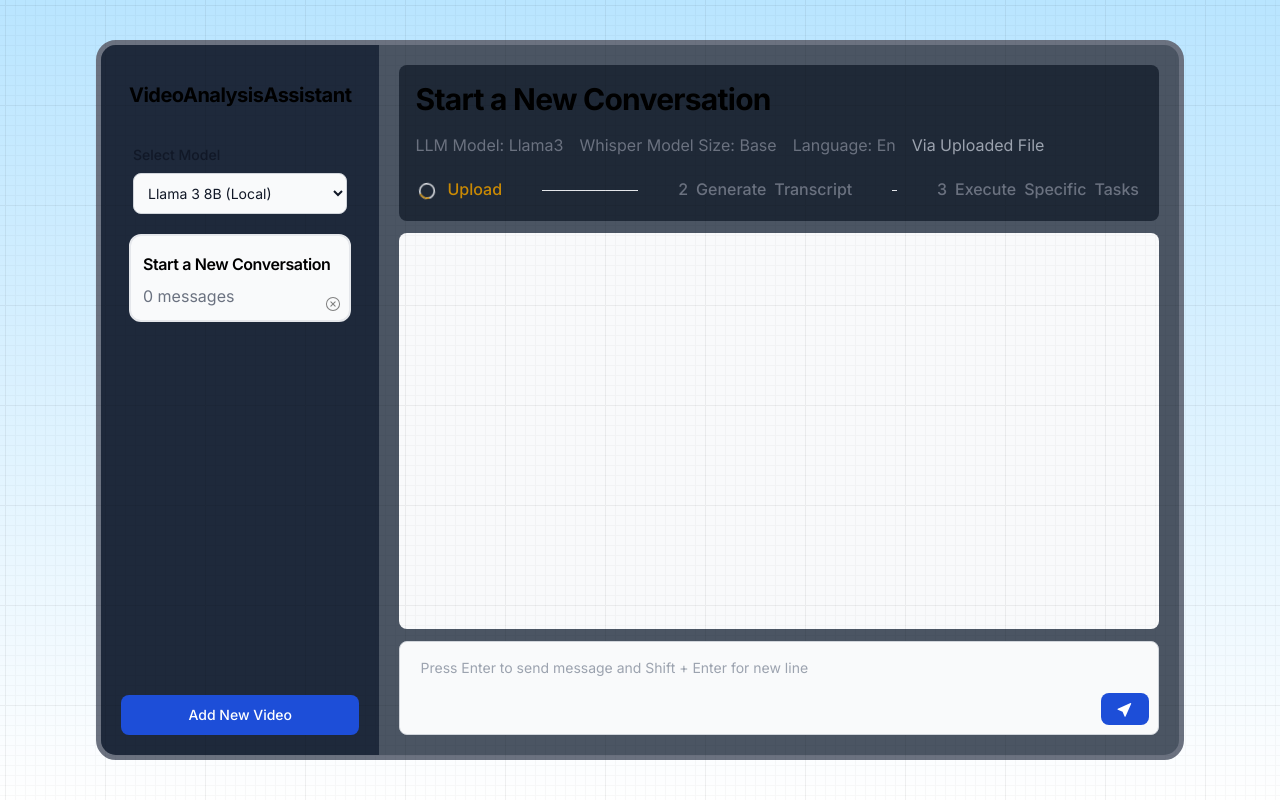
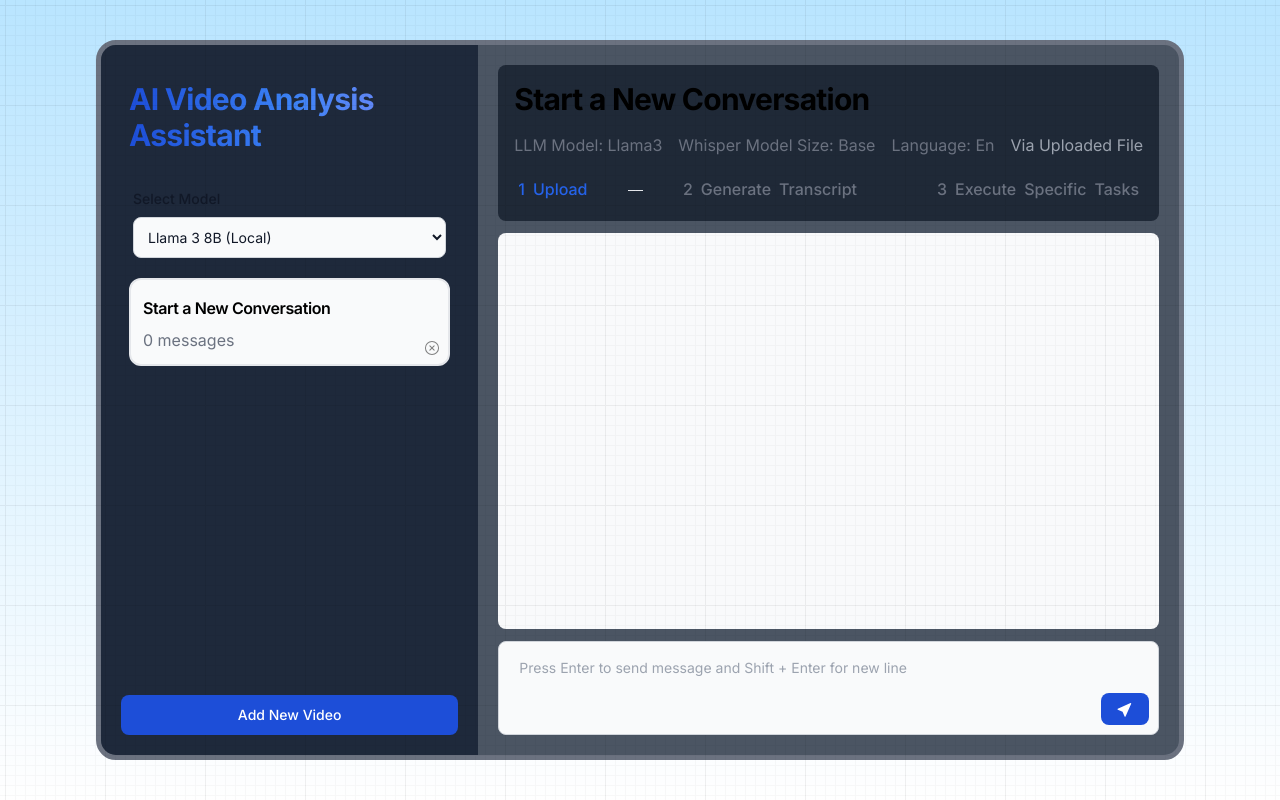
Before and after one commit to jotpalch/AI-Smart-Video-Analysis-Assistant, a Next.js app in the folder Front-end/: page / in a window 1280 px wide. Built offline with nearby package versions, Linux system fonts and the light colour scheme.

Commit message:
chore: Update UI components and fix upload modal step

```diff
--- a/Front-end/app/components/conversation-box.jsx
+++ b/Front-end/app/components/conversation-box.jsx
@@ -102,7 +102,7 @@ const Stepper = () => {
 					} else {
 						return (
 							<span className="flex items-center after:content-['/'] sm:after:hidden after:mx-2 after:text-gray-200 dark:after:text-gray-500">
-								<span className="me-2">1</span>; Upload
+								<span className="me-2">1</span>Upload
 							</span>
 						);
 					}
--- a/Front-end/app/components/sidebar.jsx
+++ b/Front-end/app/components/sidebar.jsx
@@ -17,8 +17,9 @@ export function Sidebar() {
 
 	return (
 		<div className="flex flex-col gap-2 h-full min-w-[18vw] max-w-[35%] p-5 bg-slate-800">
-			<div className="w-full px-2 py-4 text-xl tracking-tight font-bold border-gray-300 rounded-lg focus:ring-blue-500 focus:border-blue-500 dark:border-gray-600 dark:placeholder-gray-400 dark:text-gray-200 dark:focus:ring-blue-500 dark:focus:border-blue-500">
-				VideoAnalysisAssistant
+			<div className="w-full px-2 py-4 text-3xl tracking-tight font-bold">
+				<h1 className="inline-block bg-gradient-to-r from-blue-700 via-blue-500 to-indigo-400 text-transparent bg-clip-text">AI Video Analysis Assistant</h1>
+				{/* <h1 className="inline-block bg-gradient-to-r from-pink-500 via-purple-500 to-indigo-300 text-transparent bg-clip-text">AI Learning Platform</h1> */}
 			</div>
 			<div className="relative p-3">
 				<label className="block mb-2 text-sm font-medium text-gray-900 dark:text-white">
--- a/Front-end/app/components/store.jsx
+++ b/Front-end/app/components/store.jsx
@@ -20,7 +20,7 @@ function createEmptySession() {
 		id: nanoid(),
 		url: "",
 		topic: DEFAULT_TOPIC,
-		step: 0,
+		step: -1,
 		setting: {
 			model: DEFAULT_SETTINGS.model,
 			modelSize: DEFAULT_SETTINGS.modelSize,
--- a/Front-end/app/components/upload-modal.jsx
+++ b/Front-end/app/components/upload-modal.jsx
@@ -64,6 +64,8 @@ export function UploadModal({ onClose }) {
 
 			newSessionWithSetting(setting, "");
 
+			updateStep(Steps.Upload_Processing);
+
 			const formData = new FormData();
 			formData.append("up_file", file[0]);
 			formData.append("language_tag", setting.language);
@@ -99,6 +101,8 @@ export function UploadModal({ onClose }) {
 		const url = document.getElementById("search").value;
 
 		newSessionWithSetting(setting, url);
+
+		updateStep(Steps.Upload_Processing);
 
 		onClose();
 
--- a/Front-end/app/config.jsx
+++ b/Front-end/app/config.jsx
@@ -15,7 +15,7 @@ export const ApiPath = {
 export const MODELS = [
 	{ name: "Llama 3 8B (Local)", code: "llama3" },
 	{ name: "Gemini", code: "gemini" },
-	{ name: "TAIDE 8B (Local)", code: "taide" },
+	// { name: "TAIDE 8B (Local)", code: "taide" },
 ];
 
 export const LANGUAGELIST = [
```
